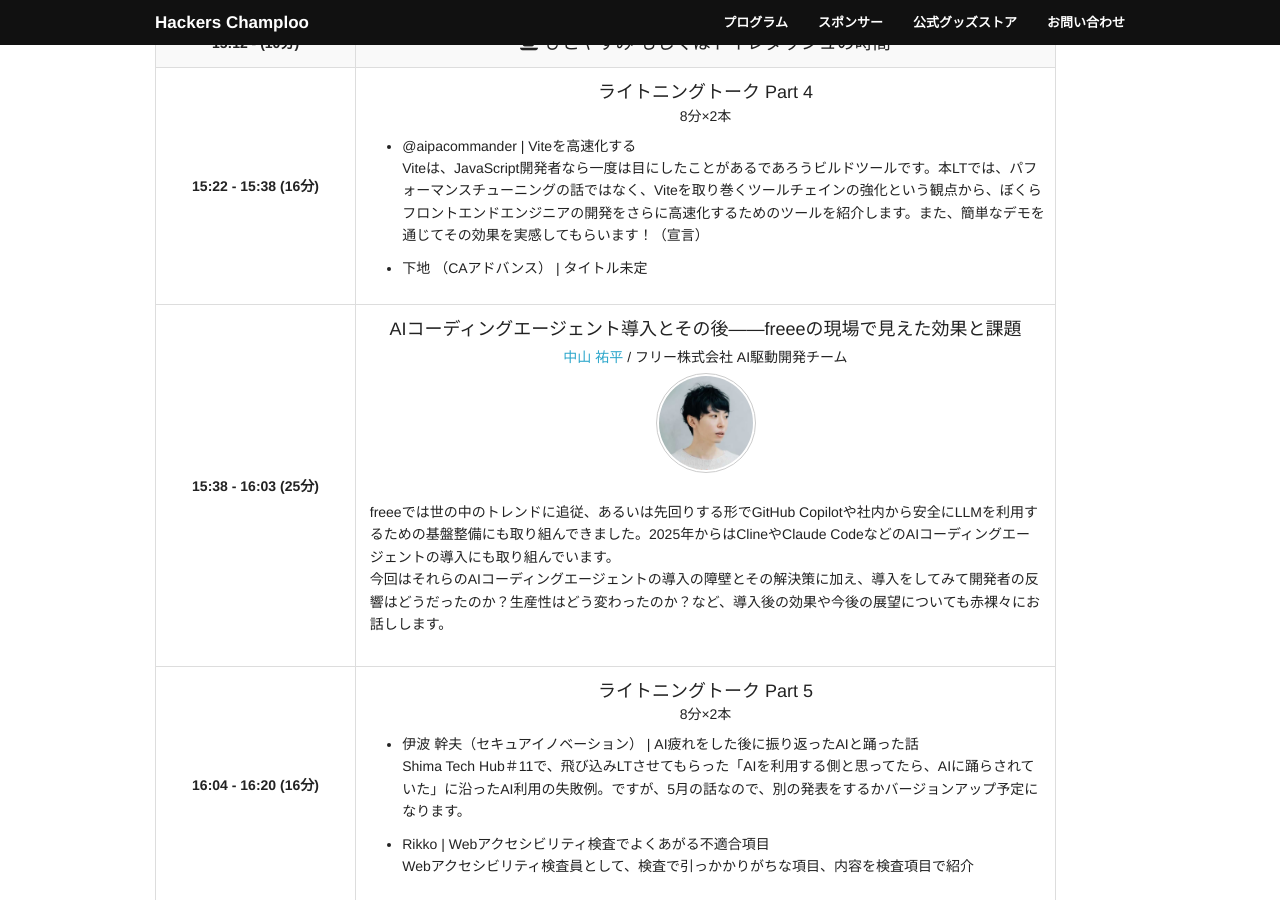
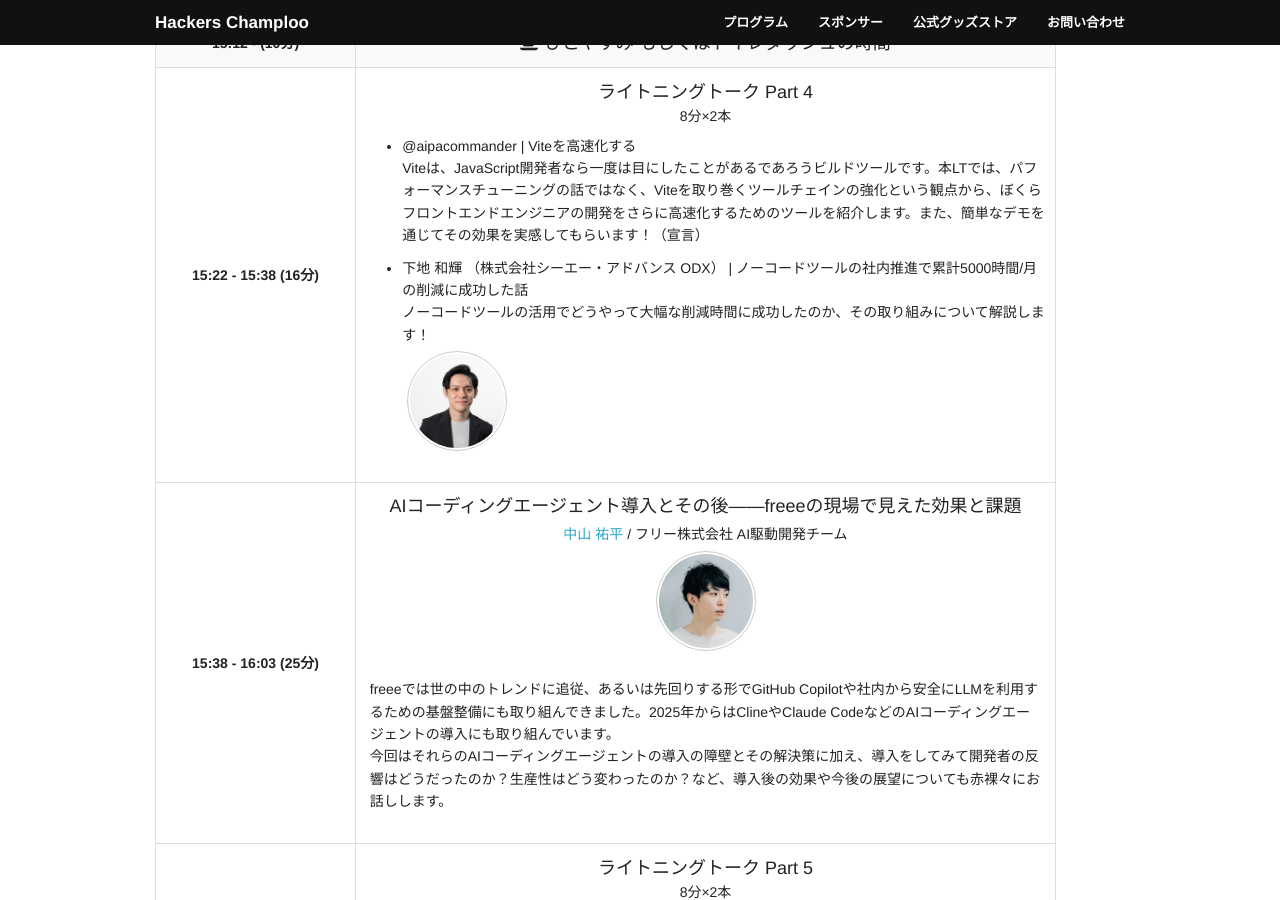
Before and after one commit to hackers-champloo/hackers-champloo.github.io, a Jekyll site: the page built from 2025/program.md, in a window 1280 px wide and 900 px high, scrolled down 4094 px. Built offline with Jekyll 4.4.1, drawn with Linux system fonts in a browser that asks for light colours; nearby versions of some CDN libraries; some of the changed text lies outside the part shown.

Commit message:
CAアドバンス下地さんLT情報追加

```diff
--- a/2025/program.md
+++ b/2025/program.md
@@ -108,7 +108,7 @@ description: 2025年8月2日（土曜日）
       <tr>
         <th>11:33 - 11:43 (10分)</th>
         <td>
-          <p class="track-title">生成AIにできない「ビジネス」の作り方（仮）</p>
+          <p class="track-title">生成AIにできない「ビジネス」の作り方</p>
           <p class="track-speaker">
             <a href="https://www.r3it.com" target="_blank">金春 利幸</a> / アールスリーインスティテュート<br/>
             <a href="https://www.r3it.com" target="_blank">
@@ -239,7 +239,10 @@ description: 2025年8月2日（土曜日）
             <ul>
               <li>@aipacommander | Viteを高速化する<br>
               Viteは、JavaScript開発者なら一度は目にしたことがあるであろうビルドツールです。本LTでは、パフォーマンスチューニングの話ではなく、Viteを取り巻くツールチェインの強化という観点から、ぼくらフロントエンドエンジニアの開発をさらに高速化するためのツールを紹介します。また、簡単なデモを通じてその効果を実感してもらいます！（宣言）</li>
-              <li>下地 （CAアドバンス） | タイトル未定</li>
+              <li>下地 和輝 （株式会社シーエー・アドバンス ODX） | ノーコードツールの社内推進で累計5000時間/月の削減に成功した話<br>
+              ノーコードツールの活用でどうやって大幅な削減時間に成功したのか、その取り組みについて解説します！<br>
+              <img class="speaker-photo" src="/img/2025/speakers/T01650-.png" />
+              </li>
             </ul>
         </td>
       </tr>
```
Also changed, not shown: img/2025/speakers/T01650-.png (added).
